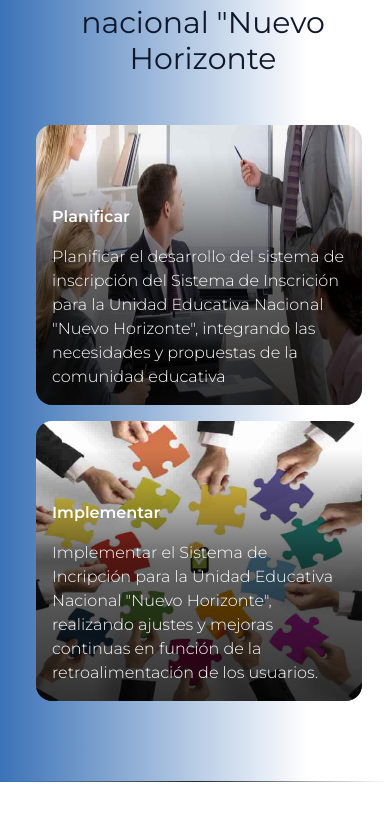
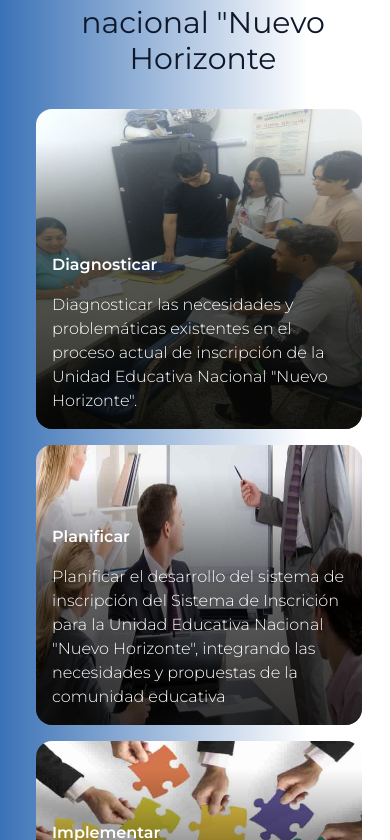
Before and after one commit to 30Bkr/NVPortafolio, a Next.js app: page / in a window 390 px wide. Shown: the part 1284-2124 px from the top of the page. Built offline with nearby package versions, Linux system fonts and the light colour scheme; a web font is replaced by a local one.

Commit message:
fix:bento

```diff
--- a/src/components/bento/Bento.jsx
+++ b/src/components/bento/Bento.jsx
@@ -3,8 +3,8 @@ import { BentoItem } from './BentoItem'
 import styles from '../../app/page.module.css'
 
 const Bento = () => {
-  const bigBentoPart = 'lg:col-span-6 lg:h-90 lg:w-full lg:rounded-2xl lg:text-justify';
-  const smallBentoPart = 'col-span-4 lg:h-90 lg:w-full h-70 w-full lg:rounded-2xl lg:text-justify';
+  const bigBentoPart = ' h-80 lg:col-span-6 lg:h-90 lg:w-full lg:rounded-2xl lg:text-justify';
+  const smallBentoPart = 'lg:col-span-4 lg:h-90 lg:w-full h-70 w-full lg:rounded-2xl lg:text-justify';
   return (
     <div className={`w-full`}>
       <div className={`${styles.contenedor} lg:py-8 lg:px-4 p-8`}>
@@ -13,7 +13,7 @@ const Bento = () => {
           <p className='text-3xl text-slate-900 mb-8'>Desarrollar un sistema de inscripción para la unidad educativa nacional "Nuevo Horizonte</p>
           {/* <p className='text-gray-600'>¿Alguna vez te has preguntado cómo viaja la información desde tu dispositivo hasta el mundo digital? Descubre los secretos detrás de las líneas de comunicación, los medios de conexión y los tipos de cables que hacen posible la magia de internet.</p> */}
         </div>
-        <div className={`lg:grid lg:grid-flow-row-dense lg:grid-cols-10 lg:grid-rows-2 gap-4 flex flex-col`}>
+        <div className={` flex flex-col h-auto lg:grid lg:grid-flow-row-dense lg:grid-cols-10 lg:grid-rows-2 gap-4 `}>
           <BentoItem estilo={bigBentoPart} title={'Diagnosticar'} image={'/firma.jpeg'}
             content={'Diagnosticar las necesidades y problemáticas existentes en el proceso actual de inscripción de la Unidad Educativa Nacional "Nuevo Horizonte".'}
             // barra={'/comunicaciones#lineas'}
```
